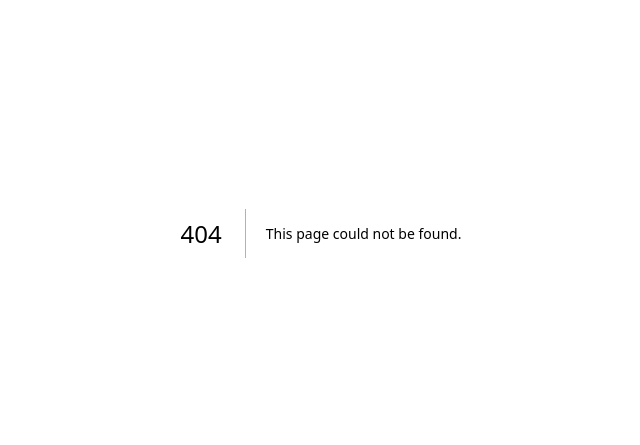
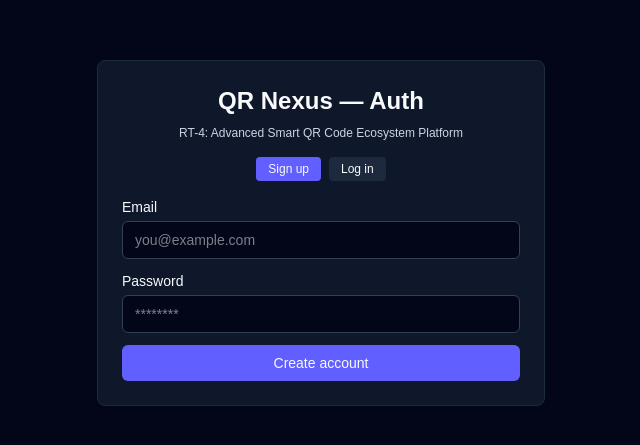
Before and after one commit to PalletiRajaSree/qr-ecosystem, a Next.js app: page /auth in a window 1280 px wide. Before the commit this address had no page. Shown: the part 167-612 px from the top of the page, without its empty margins (319-959 px from the left). Built offline with nearby package versions, Linux system fonts and the light colour scheme; no server answers.

Commit message:
Initial commit: QR Nexus with auth

```diff
--- /dev/null
+++ b/src/app/auth/page.js
@@ -0,0 +1,132 @@
+"use client";
+
+import { useState } from "react";
+import { createClient } from "@supabase/supabase-js";
+
+const supabaseUrl = process.env.NEXT_PUBLIC_SUPABASE_URL;
+const supabaseAnonKey = process.env.NEXT_PUBLIC_SUPABASE_ANON_KEY;
+const supabase = createClient(supabaseUrl, supabaseAnonKey);
+
+export default function AuthPage() {
+  const [mode, setMode] = useState("signup"); // "signup" or "login"
+  const [email, setEmail] = useState("");
+  const [password, setPassword] = useState("");
+  const [message, setMessage] = useState("");
+  const [loading, setLoading] = useState(false);
+
+  const handleSubmit = async (e) => {
+    e.preventDefault();
+    setMessage("");
+
+    if (!email || !password) {
+      setMessage("Enter email and password.");
+      return;
+    }
+
+    try {
+      setLoading(true);
+
+      if (mode === "signup") {
+        const { error } = await supabase.auth.signUp({ email, password });
+        if (error) {
+          setMessage(`Signup error: ${error.message}`);
+        } else {
+          setMessage("Signup successful. Now switch to Login tab.");
+        }
+      } else {
+        const { data, error } = await supabase.auth.signInWithPassword({
+          email,
+          password,
+        });
+        if (error) {
+          setMessage(`Login error: ${error.message}`);
+        } else if (data.session) {
+          setMessage("Login success. Redirecting...");
+          window.location.href = "/";
+        }
+      }
+    } catch (err) {
+      setMessage(`Error: ${err.message}`);
+    } finally {
+      setLoading(false);
+    }
+  };
+
+  return (
+    <main className="min-h-screen flex items-center justify-center bg-slate-950 text-slate-50 px-4">
+      <div className="w-full max-w-md bg-slate-900 border border-slate-800 rounded-lg p-6">
+        <h1 className="text-2xl font-semibold mb-2 text-center">
+          QR Nexus — Auth
+        </h1>
+        <p className="text-slate-300 text-xs text-center mb-4">
+          RT-4: Advanced Smart QR Code Ecosystem Platform
+        </p>
+
+        <div className="flex justify-center gap-2 mb-4 text-xs">
+          <button
+            onClick={() => {
+              setMode("signup");
+              setMessage("");
+            }}
+            className={`px-3 py-1 rounded ${
+              mode === "signup" ? "bg-indigo-500" : "bg-slate-800"
+            }`}
+          >
+            Sign up
+          </button>
+          <button
+            onClick={() => {
+              setMode("login");
+              setMessage("");
+            }}
+            className={`px-3 py-1 rounded ${
+              mode === "login" ? "bg-indigo-500" : "bg-slate-800"
+            }`}
+          >
+            Log in
+          </button>
+        </div>
+
+        <form onSubmit={handleSubmit} className="space-y-3">
+          <div>
+            <label className="block text-sm mb-1">Email</label>
+            <input
+              type="email"
+              className="w-full rounded-md bg-slate-950 border border-slate-700 px-3 py-2 text-sm"
+              placeholder="you@example.com"
+              value={email}
+              onChange={(e) => setEmail(e.target.value)}
+            />
+          </div>
+
+          <div>
+            <label className="block text-sm mb-1">Password</label>
+            <input
+              type="password"
+              className="w-full rounded-md bg-slate-950 border border-slate-700 px-3 py-2 text-sm"
+              placeholder="********"
+              value={password}
+              onChange={(e) => setPassword(e.target.value)}
+            />
+          </div>
+
+          <button
+            type="submit"
+            disabled={loading}
+            className="w-full px-4 py-2 rounded-md bg-indigo-500 hover:bg-indigo-600 text-sm font-medium disabled:opacity-60"
+          >
+            {loading
+              ? "Please wait..."
+              : mode === "signup"
+              ? "Create account"
+              : "Log in"}
+          </button>
+        </form>
+
+        {message && (
+          <p className="mt-3 text-sm text-center text-slate-300">{message}</p>
+        )}
+      </div>
+    </main>
+  );
+}
--- a/src/app/page.js
+++ b/src/app/page.js
@@ -5,6 +5,9 @@ import { supabase } from "../lib/supabaseClient";
 import { QRCodeCanvas } from "qrcode.react";
 
 export default function Home() {
+  const [authChecked, setAuthChecked] = useState(false);
+  const [user, setUser] = useState(null);
+
   const [loadingTest, setLoadingTest] = useState(false);
   const [testResult, setTestResult] = useState(null);
   const [testError, setTestError] = useState("");
@@ -20,15 +23,41 @@ export default function Home() {
   const [loadingList, setLoadingList] = useState(false);
   const [listError, setListError] = useState("");
 
+  // 1) Check auth on mount
+  useEffect(() => {
+    const init = async () => {
+      const {
+        data: { user },
+      } = await supabase.auth.getUser();
+      setUser(user);
+      setAuthChecked(true);
+      if (!user) {
+        window.location.href = "/auth";
+        return;
+      }
+      await loadQrList(user);
+    };
+    init();
+  }, []);
+
   const testLoadQrCodes = async () => {
     try {
       setLoadingTest(true);
       setTestError("");
       setTestResult(null);
 
+      const {
+        data: { user },
+      } = await supabase.auth.getUser();
+      if (!user) {
+        setTestError("Not logged in.");
+        return;
+      }
+
       const { data, error } = await supabase
         .from("qr_codes")
         .select("*")
+        .eq("user_id", user.id)
         .limit(5);
 
       if (error) {
@@ -47,10 +76,14 @@ export default function Home() {
     }
   };
 
-  const loadQrList = async () => {
+  const loadQrList = async (currentUser) => {
     try {
       setLoadingList(true);
       setListError("");
+
+      const userToUse = currentUser || user;
+      if (!userToUse) return;
+
       const { data, error } = await supabase
         .from("qr_codes")
         .select(
@@ -69,6 +102,7 @@ export default function Home() {
           )
         `
         )
+        .eq("user_id", userToUse.id)
         .order("created_at", { ascending: false });
 
       if (error) {
@@ -96,10 +130,6 @@ export default function Home() {
     }
   };
 
-  useEffect(() => {
-    loadQrList();
-  }, []);
-
   const handleCreateQr = async (e) => {
     e.preventDefault();
     setCreateMessage("");
@@ -109,12 +139,23 @@ export default function Home() {
       return;
     }
 
+    const {
+      data: { user },
+    } = await supabase.auth.getUser();
+    if (!user) {
+      window.location.href = "/auth";
+      return;
+    }
+
     try {
       setCreating(true);
 
       const randomPart = Math.random().toString(36).substring(2, 8);
       const slug =
-        name.toLowerCase().replace(/[^a-z0-9]+/g, "-").replace(/^-+|-+$/g, "") +
+        name
+          .toLowerCase()
+          .replace(/[^a-z0-9]+/g, "-")
+          .replace(/^-+|-+$/g, "") +
         "-" +
         randomPart;
 
@@ -129,6 +170,7 @@ export default function Home() {
             logo_url: logoUrl,
             type: "url",
             is_active: true,
+            user_id: user.id,
           },
         ])
         .select()
@@ -146,7 +188,7 @@ export default function Home() {
       setUrl("");
       setDescription("");
       setLogoUrl("");
-      await loadQrList();
+      await loadQrList(user);
     } catch (err) {
       console.error(err);
       setCreateMessage(`Error: ${err.message}`);
@@ -155,14 +197,64 @@ export default function Home() {
     }
   };
 
+  const handleToggleActive = async (qr) => {
+    try {
+      const { error } = await supabase
+        .from("qr_codes")
+        .update({ is_active: !qr.is_active })
+        .eq("id", qr.id)
+        .eq("user_id", user.id);
+
+      if (!error) {
+        await loadQrList(user);
+      } else {
+        console.error("Toggle active error:", error);
+        alert("Failed to update status");
+      }
+    } catch (e) {
+      console.error(e);
+      alert("Failed to update status");
+    }
+  };
+
+  const handleLogout = async () => {
+    await supabase.auth.signOut();
+    window.location.href = "/auth";
+  };
+
+  if (!authChecked) {
+    return (
+      <main className="min-h-screen flex items-center justify-center bg-slate-950 text-slate-50">
+        <p>Checking authentication...</p>
+      </main>
+    );
+  }
+
+  if (!user) {
+    return null;
+  }
+
   return (
     <main className="min-h-screen bg-slate-950 text-slate-50 flex flex-col items-center py-10 px-4">
-      <h1 className="text-3xl md:text-4xl font-semibold mb-2 text-center">
-        QR Nexus — Smart QR Ecosystem
-      </h1>
-      <p className="text-slate-300 max-w-xl text-center mb-6">
-        RT-4: Advanced Smart QR Code Ecosystem Platform.
-      </p>
+      <header className="w-full max-w-5xl flex items-center justify-between mb-6">
+        <div>
+          <h1 className="text-3xl md:text-4xl font-semibold mb-1">
+            QR Nexus — Smart QR Ecosystem
+          </h1>
+          <p className="text-slate-300 text-sm">
+            RT-4: Advanced Smart QR Code Ecosystem Platform.
+          </p>
+        </div>
+        <div className="flex items-center gap-3 text-xs">
+          <span className="text-slate-400">{user.email}</span>
+          <button
+            onClick={handleLogout}
+            className="px-3 py-1 rounded bg-slate-800 hover:bg-slate-700"
+          >
+            Logout
+          </button>
+        </div>
+      </header>
 
       <section className="w-full max-w-3xl bg-slate-900 border border-slate-800 rounded-lg p-4 mb-6">
         <h2 className="font-semibold mb-2 text-lg">1. Test Supabase connection</h2>
@@ -171,7 +263,7 @@ export default function Home() {
           disabled={loadingTest}
           className="px-4 py-2 rounded-md bg-emerald-500 hover:bg-emerald-600 text-sm font-medium disabled:opacity-60"
         >
-          {loadingTest ? "Testing..." : "Load first 5 qr_codes"}
+          {loadingTest ? "Testing..." : "Load first 5 qr_codes (yours)"}
         </button>
 
         {testError && (
@@ -251,7 +343,7 @@ export default function Home() {
         <div className="flex items-center justify-between mb-3">
           <h2 className="font-semibold text-lg">3. Your QR codes</h2>
           <button
-            onClick={loadQrList}
+            onClick={() => loadQrList()}
             disabled={loadingList}
             className="px-3 py-1 rounded-md bg-slate-800 hover:bg-slate-700 text-xs font-medium disabled:opacity-60"
           >
@@ -329,24 +421,7 @@ export default function Home() {
                       </td>
                       <td className="px-3 py-2 border-b border-slate-800">
                         <button
-                          onClick={async () => {
-                            try {
-                              const { error } = await supabase
-                                .from("qr_codes")
-                                .update({ is_active: !qr.is_active })
-                                .eq("id", qr.id);
-
-                              if (!error) {
-                                await loadQrList();
-                              } else {
-                                console.error("Toggle active error:", error);
-                                alert("Failed to update status");
-                              }
-                            } catch (e) {
-                              console.error(e);
-                              alert("Failed to update status");
-                            }
-                          }}
+                          onClick={() => handleToggleActive(qr)}
                           className="px-2 py-1 text-xs rounded bg-slate-800 hover:bg-slate-700"
                         >
                           {qr.is_active ? "Disable" : "Enable"}
--- /dev/null
+++ b/src/lib/supabaseBrowserClient.js
@@ -0,0 +1,10 @@
+import { createClient } from "@supabase/supabase-js";
+
+const supabaseUrl = process.env.NEXT_PUBLIC_SUPABASE_URL;
+const supabaseAnonKey = process.env.NEXT_PUBLIC_SUPABASE_ANON_KEY;
+
+if (!supabaseUrl || !supabaseAnonKey) {
+  throw new Error("Missing Supabase environment variables");
+}
+
+export const supabaseBrowser = createClient(supabaseUrl, supabaseAnonKey);
```
